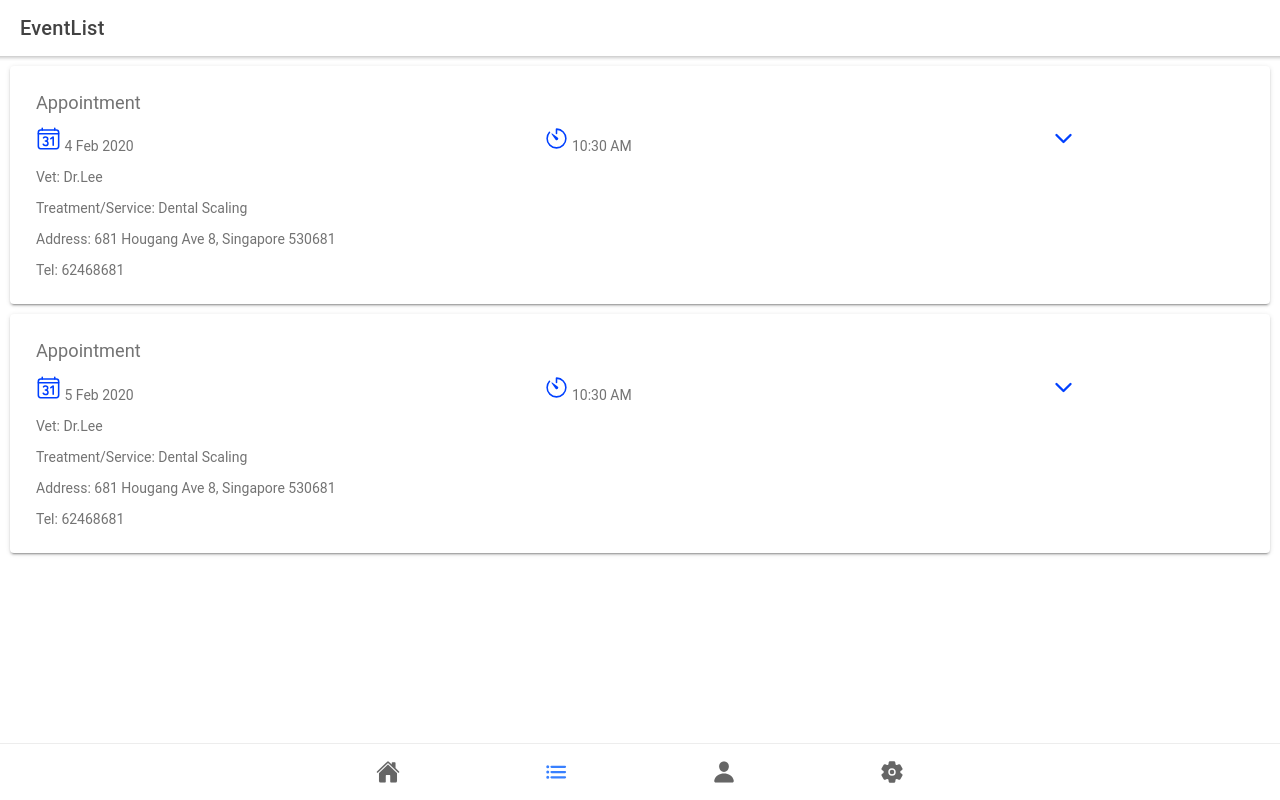
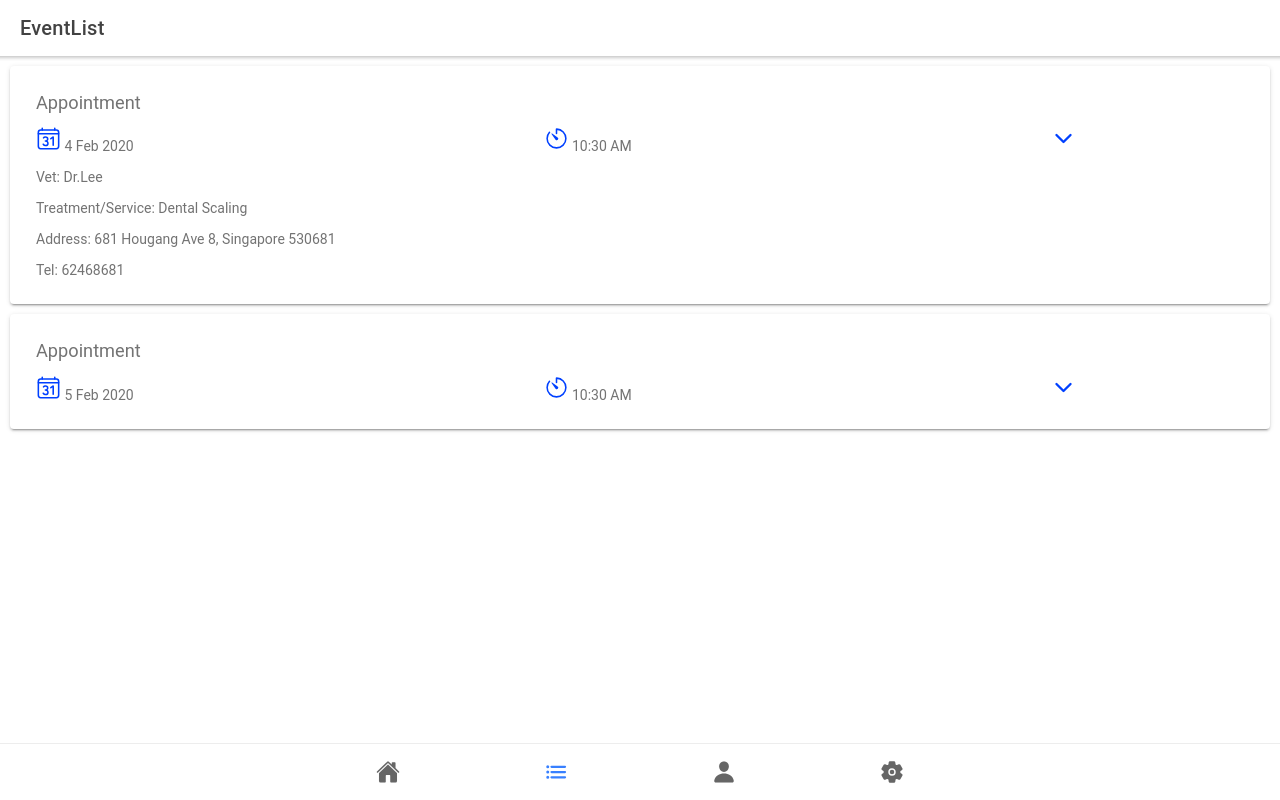
Before and after one commit to johnewong/CZ2006-Frontend, a React (Create React App) app: page /EventList in a window 1280 px wide. Built offline with nearby package versions, Linux system fonts and the light colour scheme.

Commit message:
add eventlist button func

```diff
--- a/package.json
+++ b/package.json
@@ -19,6 +19,7 @@
     "axios": "^0.21.1",
     "ionicons": "^5.4.0",
     "react": "^17.0.1",
+    "react-collapse": "^5.1.0",
     "react-dom": "^17.0.1",
     "react-router": "^5.2.0",
     "react-router-dom": "^5.2.0",
@@ -64,6 +65,7 @@
   "devDependencies": {
     "@capacitor/cli": "^0.0.113",
     "@types/google.maps": "^3.44.2",
+    "@types/react-collapse": "^5.0.0",
     "react-scripts": "4.0.2"
   },
   "description": "An Ionic project"
--- a/src/pages/EventList.tsx
+++ b/src/pages/EventList.tsx
@@ -13,7 +13,8 @@ import {
   IonCardContent,
   IonButton,
 } from "@ionic/react";
-import React, { useState } from "react";
+import { Collapse } from "react-collapse";
+import React, { useCallback, useState } from "react";
 import axios from "axios";
 import { IonGrid, IonRow, IonCol } from "@ionic/react";
 import { pin, idCardOutline } from "ionicons/icons";
@@ -30,9 +31,9 @@ import "./EventList.css";
 // const [isActive, setActive] = useState<boolean>(false);
 
 let dataString = "";
-let appointment_data = [
+const appointment_data = [
   {
-    isActive:false,
+    isActive: false,
     appointmentDate: "4 Feb 2020",
     appointmentStartTime: "10:30 AM",
     appointmentEndTime: "11:00 AM",
@@ -49,7 +50,7 @@ let appointment_data = [
     },
   },
   {
-    isActive:false,
+    isActive: false,
     appointmentDate: "5 Feb 2020",
     appointmentStartTime: "10:30 AM",
     appointmentEndTime: "11:00 AM",
@@ -67,47 +68,30 @@ let appointment_data = [
   },
 ];
 
-//const [activeItem, setActiveItem] = React.useState(1);
+const EventList: React.FC = () => {
+  const [collapseNumber, setCollapseNumber] = useState(0);
+  function onClick (index:number) {
+    //useCallback(()=>setCollapseNumber(index), [collapseNumber]);
+    console.log("click!", index);
+    console.log("collapseNumber!", collapseNumber);
+    if(index ==  collapseNumber){
+      console.log("toggle");
+      setCollapseNumber(100);
+    }
+    setCollapseNumber(index);
+  };
 
-function handleExpand(item:any){
-  item.isActive = true;
-  alert(item.isActive);
-}
-
-function EventDetail(item:any){
-  //alert("displayDetail"+item.isActive);
   return (
-    <div>
-       <IonRow>
-            <IonCol>
-              <IonLabel>Vet: </IonLabel>
-              <IonLabel>{item.veter.veterName}</IonLabel>
-            </IonCol>
-          </IonRow>
-          <IonRow>
-            <IonCol>
-              <IonLabel>Treatment/Service: </IonLabel>
-              <IonLabel>{item.treatment.treatmentName}</IonLabel>
-            </IonCol>
-          </IonRow>
-          <IonRow>
-            <IonCol>
-              <IonLabel>Address: </IonLabel>
-              <IonLabel>{item.vet.vetAddress}</IonLabel>
-            </IonCol>
-          </IonRow>
-          <IonRow>
-            <IonCol>
-              <IonLabel>Tel: </IonLabel>
-              <IonLabel>{item.vet.tel}</IonLabel>
-            </IonCol>
-          </IonRow>
-    </div>
-  );
-}
-
-function displayEvent(item: any, index: any) {
-
+    <IonPage>
+      <IonHeader>
+        <IonToolbar>
+          <IonTitle>EventList</IonTitle>
+        </IonToolbar>
+      </IonHeader>
+      <IonContent>
+        {appointment_data.map((item, index) => {
+          // console.log("collapseNumber", collapseNumber);
+          // console.log("index date", index, item.appointmentDate);
           return (
             <IonCard>
               <IonCardContent class="ion-text-left">
@@ -140,14 +124,13 @@ function displayEvent(item: any, index: any) {
                       <IonIcon
                         style={{ fontSize: "25px", color: "#0040ff" }}
                         icon={chevronDown}
-                onClick={()=>  handleExpand(index)}
+                        onClick={(e) => onClick(index)}
                       />
                     </IonCol>
                   </IonRow>
-
-           {EventDetail(item)}
-
-          {/* <IonRow>
+                  {/* <Collapse isOpened={isButtonCollapseOpen}> */}
+                  <Collapse isOpened={index == collapseNumber}>
+                    <IonRow>
                       <IonCol>
                         <IonLabel>Vet: </IonLabel>
                         <IonLabel>{item.veter.veterName}</IonLabel>
@@ -170,25 +153,13 @@ function displayEvent(item: any, index: any) {
                         <IonLabel>Tel: </IonLabel>
                         <IonLabel>{item.vet.tel}</IonLabel>
                       </IonCol>
-          </IonRow> */}
-
+                    </IonRow>
+                  </Collapse>
                 </IonGrid>
               </IonCardContent>
             </IonCard>
           );
-}
-
-const EventList: React.FC = () => {
-  //getData();
-  return (
-    <IonPage>
-      <IonHeader>
-        <IonToolbar>
-          <IonTitle>EventList</IonTitle>
-        </IonToolbar>
-      </IonHeader>
-      <IonContent>
-        {appointment_data.map((item, index) => displayEvent(item, index))}
+        })}
       </IonContent>
     </IonPage>
   );
```
Also changed, not shown: 1 other file (tests, documents, lock files or other folders). Lines whose indentation alone changed are shown as unchanged.
